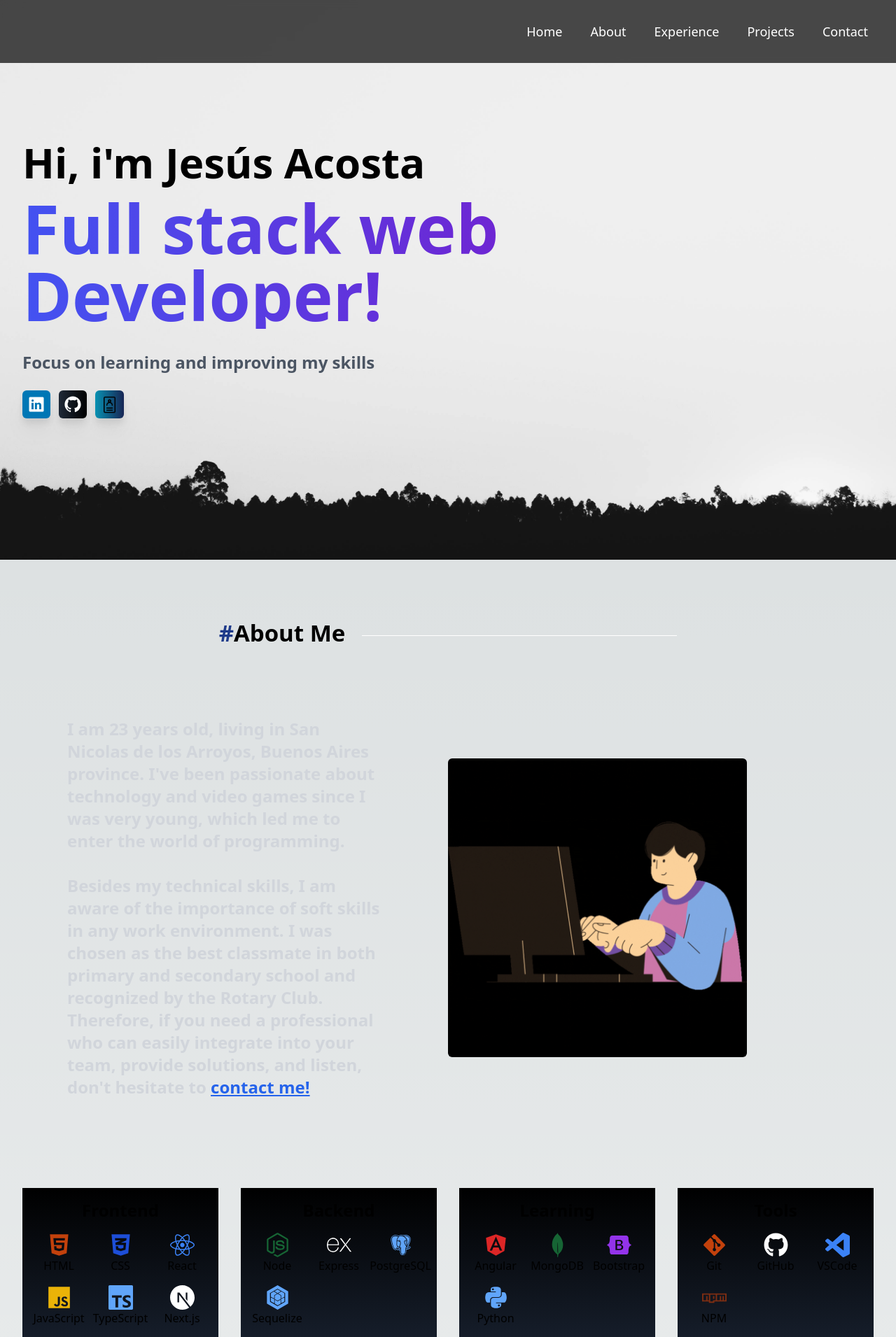
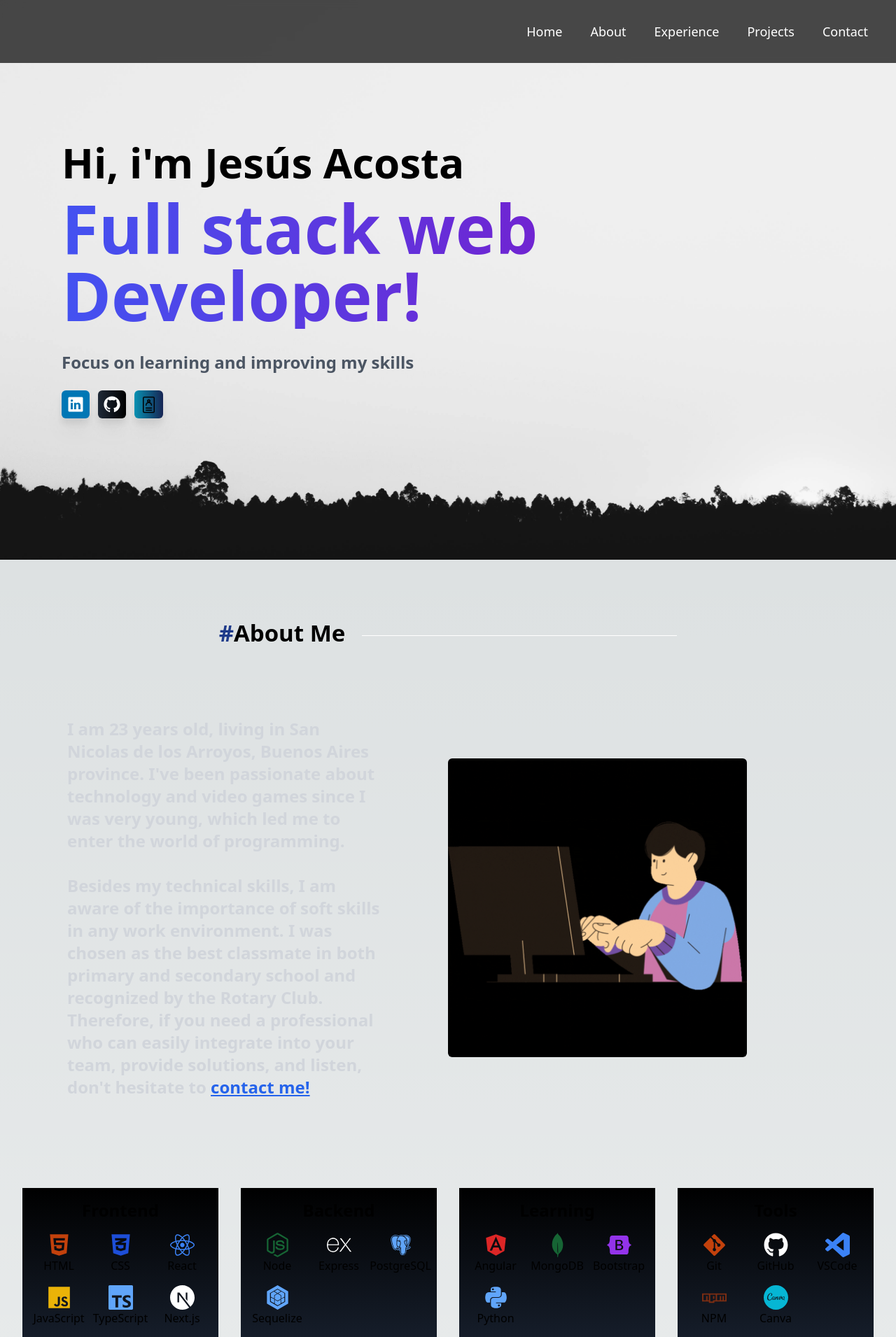
Before and after one commit to Jessuss0/Portfolio-JesusAcosta, a Next.js app in the folder portfolio-jesusacosta/: page / in a window 1280 px wide. Shown: the top 1911 px of the page at 70% size. Built offline with nearby package versions, Linux system fonts and the light colour scheme.

Commit message:
fix styles

```diff
--- a/portfolio-jesusacosta/src/components/about/About.jsx
+++ b/portfolio-jesusacosta/src/components/about/About.jsx
@@ -4,7 +4,7 @@ import { FaCss3Alt } from "react-icons/fa";
 import { IoLogoJavascript } from "react-icons/io5";
 import { FaReact } from "react-icons/fa";
 import { RiTailwindCssFill } from "react-icons/ri";
-import { SiNextdotjs } from "react-icons/si";
+import { SiCanvas, SiNextdotjs } from "react-icons/si";
 import { FaNodeJs } from "react-icons/fa";
 import { SiExpress } from "react-icons/si";
 import { BiLogoPostgresql } from "react-icons/bi";
@@ -19,6 +19,7 @@ import { FaAngular } from "react-icons/fa";
 import { SiMongodb } from "react-icons/si";
 import { FaBootstrap } from "react-icons/fa";
 import { FaPython } from "react-icons/fa";
+import { SiCanva } from "react-icons/si";
 import Link from "next/link";
 import sticker from "@/icons/imagenAbout.gif";
 import Image from "next/image";
@@ -98,6 +99,10 @@ const sections = [
         name: "VSCode",
       },
       { icon: <FaNpm size={35} className="text-orange-900" />, name: "NPM" },
+      {
+        icon: <SiCanva size={35} className=" text-cyan-500" />,
+        name: "Canva",
+      },
     ],
   },
 ];
@@ -134,7 +139,7 @@ export default function About() {
           <div className="md:w-1/3">
             <Image
               src={sticker}
-              alt="Picture of Jesús"
+              alt="Thats me :D"
               width={300}
               height={300}
               layout="responsive"
--- /dev/null
+++ b/portfolio-jesusacosta/src/components/card/Card.jsx
@@ -0,0 +1,6 @@
+export default function Card() {
+    return (
+        <div className="">
+        </div>
+    );
+}
--- a/portfolio-jesusacosta/src/components/experience/experience.jsx
+++ b/portfolio-jesusacosta/src/components/experience/experience.jsx
@@ -11,7 +11,7 @@ export default function Experience() {
       </h2>
       <div className="flex flex-col  justify-center items-center xl:flex-row xl:justify-between sm:h-[600px] md:mt-20 mt-0">
         <div className="flex flex-col xl:w-[570px] 2xl:w-[950px] md:px-6 xl:px-0 ">
-          <p class="text-white text-center xl:text-left font-bold text-xl leading-10 sm:text-2xl sm:leading-[46px] md:leading-[56px] md:text-3xl xl:leading-[70px] xl:text-[50px] 2xl:text-[78px] 2xl:leading-[120px]">
+          <p class="text-white text-center xl:text-left font-bold text-xl leading-10 md:text-2xl sm:leading-[46px] md:leading-[56px] xl:leading-[70px] xl:text-[50px] 2xl:text-[78px] 2xl:leading-[120px]">
             More that 1 year experience as a <br />
             <span className=" text-blue-900">Full Stack Web Developer </span>
             and 5<span className=" text-orange-700"> Projects </span>
--- a/portfolio-jesusacosta/src/components/home/home.jsx
+++ b/portfolio-jesusacosta/src/components/home/home.jsx
@@ -6,7 +6,7 @@ import curriculumImage from "@/icons/curriculum.png";
 
 export default function Home() {
   return (
-    <div className="min-h-screen flex flex-col justify-center items-start p-8">
+    <div className="min-h-screen flex flex-col justify-center items-start p-8 md:ml-14">
       <div>
         <h2 className=" text-3xl md:text-6xl mb-4 font-black text-black">
           Hi, i'm Jesús Acosta
```
